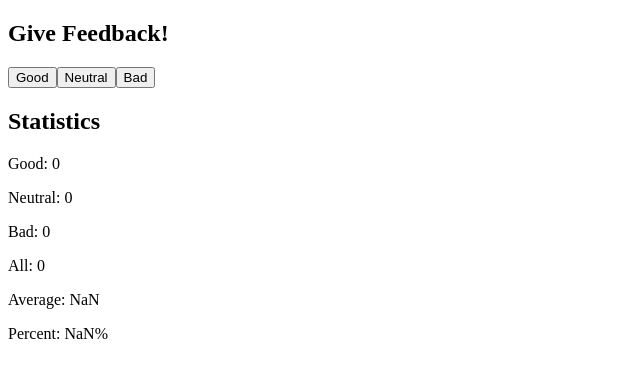
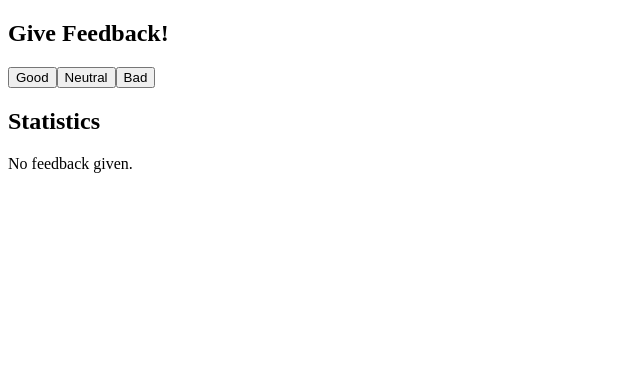
Before and after one commit to serverwind/open-university, a React (Vite) app in the folder part1/unicafe/: page / in a window 1280 px wide. Shown: the top 378 px of the page, without its empty margins (0-640 px from the left). Built offline with nearby package versions, Linux system fonts and the light colour scheme.

Commit message:
Refactoring, exercise 1.8 done

```diff
--- a/part1/unicafe/src/App.jsx
+++ b/part1/unicafe/src/App.jsx
@@ -8,15 +8,23 @@ const Button = ({ onClick, text }) => {
   return <button onClick={onClick}>{text}</button>;
 };
 
-const Statistics = ({ text, clicks, percent, average }) => {
-  if (percent == true) {
+const Statistics = ({ clicks }) => {
+  if (clicks.all == 0) {
+    return <p>No feedback given.</p>;
+  } else {
     const calcPercent = (clicks.good / clicks.all) * 100;
-    return <p>{text} {calcPercent}%</p>;
-  } else if (average == true) {
-    const calcAverage = ( clicks.good - clicks.bad ) / clicks.all;
-    return <p>{text} {calcAverage}</p>
+    const calcAverage = (clicks.good - clicks.bad) / clicks.all;
+    return (
+      <>
+        <p>Good: {clicks.good}</p>
+        <p>Neutral: {clicks.neutral}</p>
+        <p>Bad: {clicks.bad}</p>
+        <p>All: {clicks.all}</p>
+        <p>Average: {calcAverage}</p>
+        <p>Percent: {calcPercent}%</p>
+      </>
+    );
   }
-  return <p>{text}</p>;
 };
 
 const App = () => {
@@ -46,12 +54,7 @@ const App = () => {
       <Button onClick={handleNeutral} text="Neutral" />
       <Button onClick={handleBad} text="Bad" />
       <Header text="Statistics" />
-      <Statistics clicks={clicks} text={"Good: " + clicks.good} />
-      <Statistics clicks={clicks} text={"Neutral: " + clicks.neutral} />
-      <Statistics clicks={clicks} text={"Bad: " + clicks.bad} />
-      <Statistics clicks={clicks} text={"All: " + clicks.all} />
-      <Statistics clicks={clicks} average={true} text={"Average: "} />
-      <Statistics clicks={clicks} percent={true} text="Percent: " />
+      <Statistics clicks={clicks} />
     </>
   );
 };
```
